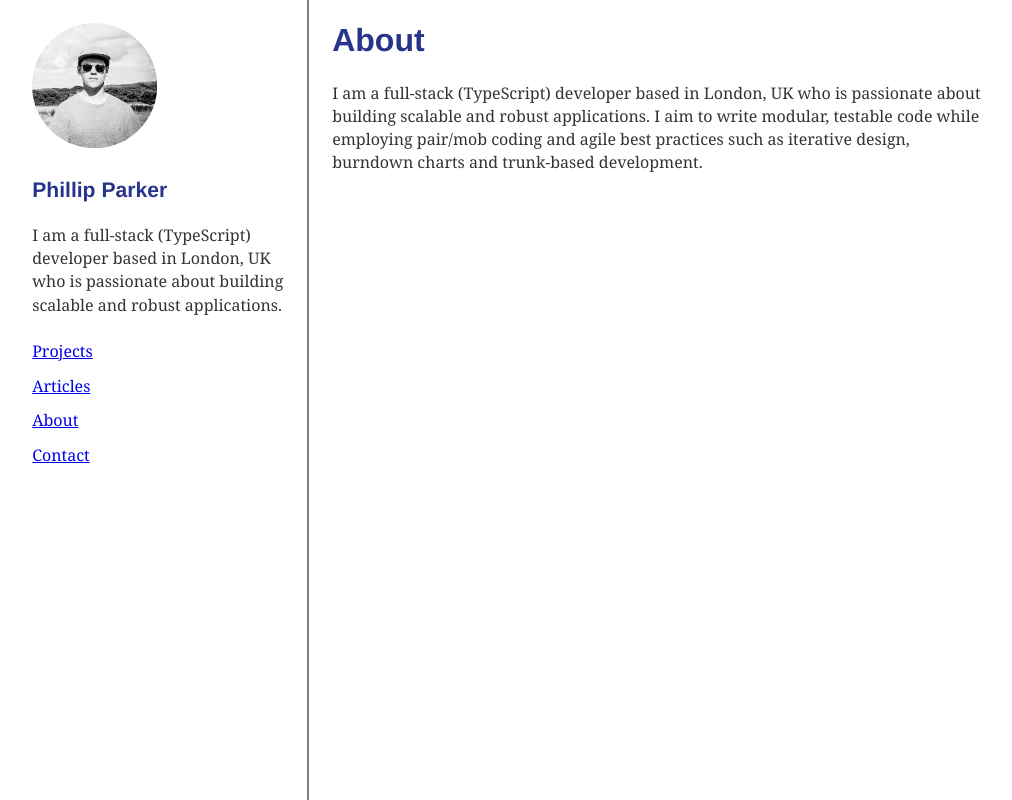
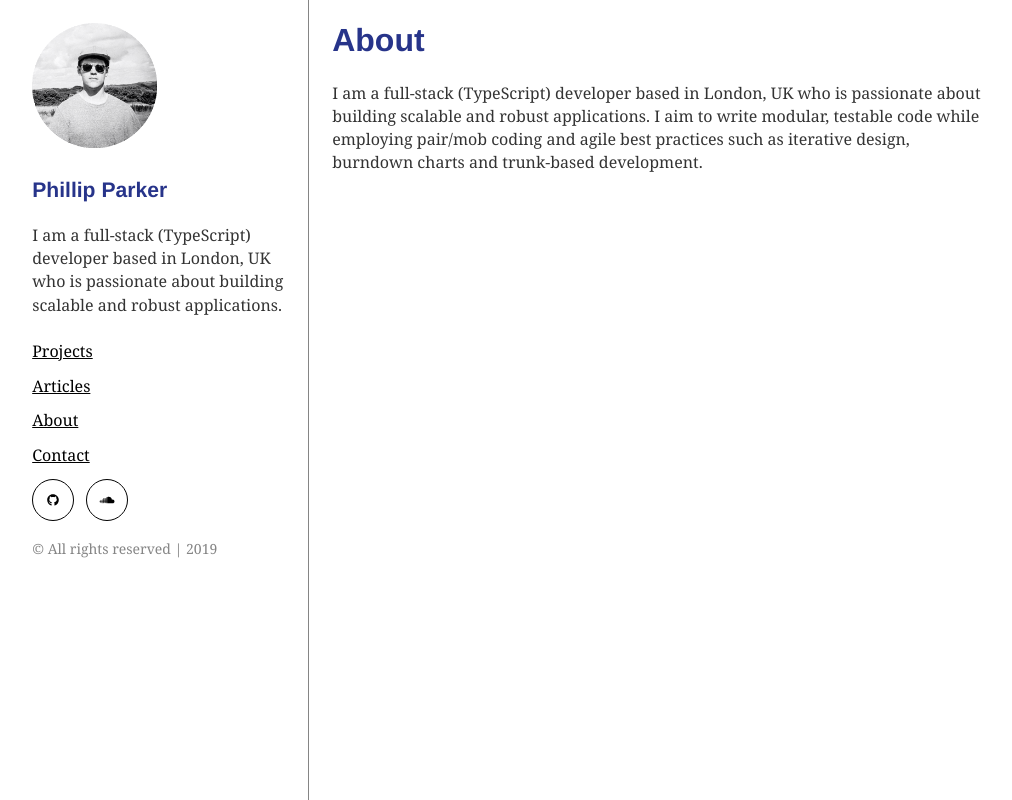
Before and after one commit to Sound1ab/portfolio-v2, a Gatsby site: page /about in a window 1280 px wide. Shown: the whole page, without its empty margins (131-1143 px from the left). Built offline with nearby package versions, Linux system fonts and the light colour scheme; Gatsby itself is replaced by a stand-in of ours.

Commit message:
feat(Sidebar icons): Add github and soundcloud

```diff
--- a/package.json
+++ b/package.json
@@ -6,6 +6,7 @@
   "author": "Kyle Mathews <mathews.kyle@gmail.com>",
   "dependencies": {
     "@fortawesome/fontawesome-svg-core": "^1.2.15",
+    "@fortawesome/free-brands-svg-icons": "^5.8.0",
     "@fortawesome/free-solid-svg-icons": "^5.7.2",
     "@fortawesome/react-fontawesome": "^0.1.4",
     "babel-plugin-styled-components": "^1.10.0",
--- a/src/components/atoms/FormInput/FormInput.tsx
+++ b/src/components/atoms/FormInput/FormInput.tsx
@@ -2,7 +2,6 @@ import React from 'react'
 import { styled } from '../../../theme'
 import { Field, FieldProps } from 'formik'
 import { FontAwesomeIcon } from '@fortawesome/react-fontawesome'
-import { faCoffee } from '@fortawesome/free-solid-svg-icons'
 
 const Style = styled.div`
   position: relative;
--- /dev/null
+++ b/src/components/atoms/Icon/Icon.tsx
@@ -0,0 +1,32 @@
+import React from 'react'
+import { styled } from '../../../theme'
+import { FontAwesomeIcon } from '@fortawesome/react-fontawesome'
+
+const Style = styled.a`
+  position: relative;
+  border: 1px solid;
+  display: inline-block !important;
+  padding: 20px;
+  border-radius: 50%;
+  margin-right: ${({ theme }) => theme.spacing.xs};
+
+  .icon-svg {
+    position: absolute;
+    top: 50%;
+    left: 50%;
+    transform: translate(-50%, -50%);
+  }
+`
+
+interface IIcon {
+  link?: string
+  icon: 'github' | 'soundcloud'
+}
+
+export function Icon({ link = '#', icon }: IIcon) {
+  return (
+    <Style href={link} rel="noopener" target="_blank">
+      <FontAwesomeIcon icon={['fab', icon]} size="xs" className="icon-svg" />
+    </Style>
+  )
+}
--- a/src/components/atoms/index.ts
+++ b/src/components/atoms/index.ts
@@ -5,3 +5,4 @@ export * from './Heading/Heading'
 export * from './FormInput/FormInput'
 export * from './FormTextArea/FormTextArea'
 export * from './FormSubmit/FormSubmit'
+export * from './Icon/Icon'
--- a/src/components/molecules/Sidebar/Sidebar.tsx
+++ b/src/components/molecules/Sidebar/Sidebar.tsx
@@ -1,16 +1,16 @@
 import React from 'react'
 import { styled } from '../../../theme'
-import { StickyContainer, Heading } from '../../atoms'
+import { StickyContainer, Heading, Icon } from '../../atoms'
 import { graphql, Link, useStaticQuery } from 'gatsby'
 import Img, { FixedObject } from 'gatsby-image'
 
 const Style = styled.div`
   position: relative;
-  border-right: 2px solid grey;
+  border-right: 1px solid ${({ theme }) => theme.colors.text.secondary};
 
   @media (max-width: 768px) {
     border-right: none;
-    border-bottom: 2px solid grey;
+    border-bottom: 1px solid ${({ theme }) => theme.colors.text.secondary};
   }
 
   .sidebar-sticky {
@@ -28,6 +28,11 @@ const Style = styled.div`
   .sidebar-nav > a {
     display: block;
     margin-bottom: ${({ theme }) => theme.spacing.xs};
+  }
+
+  .sidebar-copyright {
+    font-size: 14px;
+    color: ${({ theme }) => theme.colors.text.secondary};
   }
 `
 
@@ -60,7 +65,7 @@ const SidebarDocument = graphql`
     placeholderImage: file(relativePath: { eq: "avatar.png" }) {
       childImageSharp {
         fixed(width: 125, height: 125) {
-          ...GatsbyImageSharpFixed
+          ...GatsbyImageSharpFixed_tracedSVG
         }
       }
     }
@@ -93,7 +98,12 @@ export function Sidebar({ className = 'Sidebar' }: ISidebar) {
           <Link to="/articles">Articles</Link>
           <Link to="/about">About</Link>
           <Link to="/contact">Contact</Link>
+          <Icon icon="github" link="https://www.github.com/sound1ab" />
+          <Icon icon="soundcloud" link="https://soundcloud.com/pointhope" />
         </nav>
+        <span className="sidebar-copyright">
+          © All rights reserved | {new Date().getFullYear()}
+        </span>
       </StickyContainer>
     </Style>
   )
--- a/src/components/utility/GlobalStyle/GlobalStyle.tsx
+++ b/src/components/utility/GlobalStyle/GlobalStyle.tsx
@@ -66,7 +66,27 @@ export const GlobalStyle = createGlobalStyle`
 
 
   h1,h2,h3,h4,h5,h6 {
-    color: ${({ theme }: { theme: any }) => theme.colors.brand}
+    color: ${({ theme }: { theme: any }) => theme.colors.brand};
+  }
+
+  /* unvisited link */
+  nav a:link {
+    color: ${({ theme }) => theme.colors.link.unvisited};
+  }
+
+  /* visited link */
+  nav a:visited {
+    color: ${({ theme }) => theme.colors.link.visited};
+  }
+
+  /* mouse over link */
+  nav a:hover {
+    color: ${({ theme }) => theme.colors.brand};
+  }
+
+  /* selected link */
+  nav a:active {
+    color: ${({ theme }) => theme.colors.brand};
   }
 
 
--- a/src/layouts/index.tsx
+++ b/src/layouts/index.tsx
@@ -9,8 +9,9 @@ import {
   faUser,
   faComment,
 } from '@fortawesome/free-solid-svg-icons'
+import { faGithub, faSoundcloud } from '@fortawesome/free-brands-svg-icons'
 
-library.add(faEnvelope, faUser, faComment)
+library.add(faGithub as any, faSoundcloud as any, faEnvelope, faUser, faComment)
 
 const Style = styled.div`
   display: flex;
--- a/src/theme/theme.ts
+++ b/src/theme/theme.ts
@@ -13,6 +13,14 @@ export const theme = {
       secondaryText: '#fff1ff',
       errorText: '#ff6790',
     },
+    link: {
+      visited: '#000000',
+      unvisited: '#000000',
+    },
+    text: {
+      primary: 'hsla(0,0%,0%,0.7)',
+      secondary: '#858585',
+    },
   },
   spacing: {
     xxl: rhythm(10),
```
Also changed, not shown: 1 other file.
